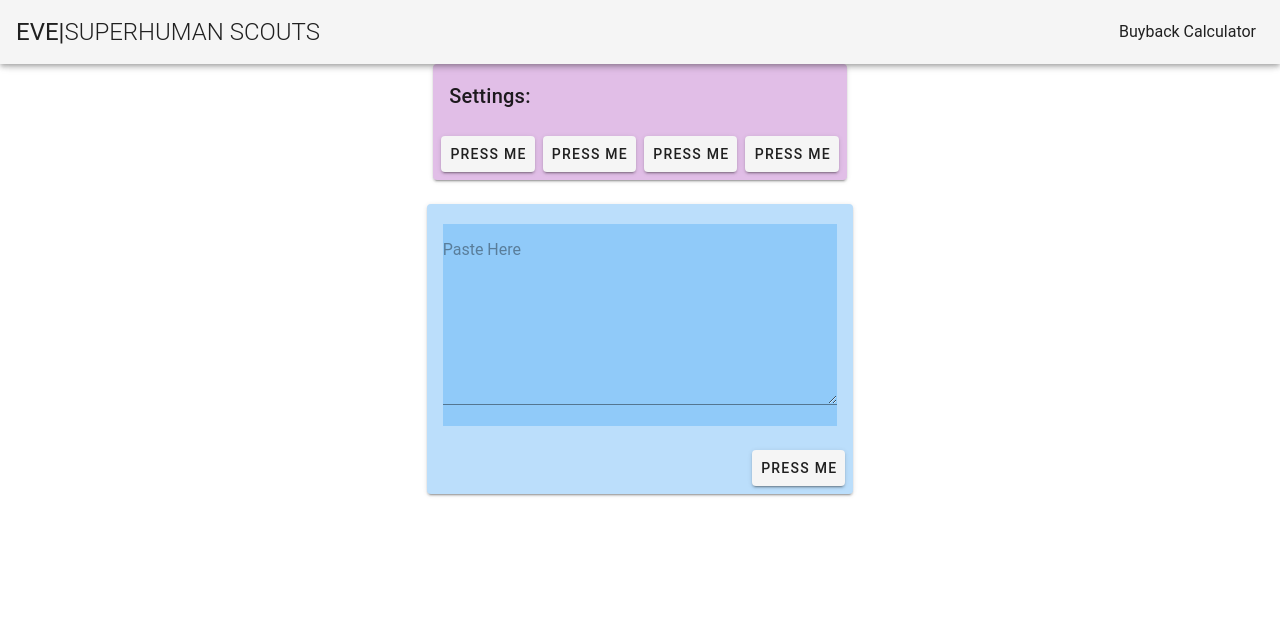
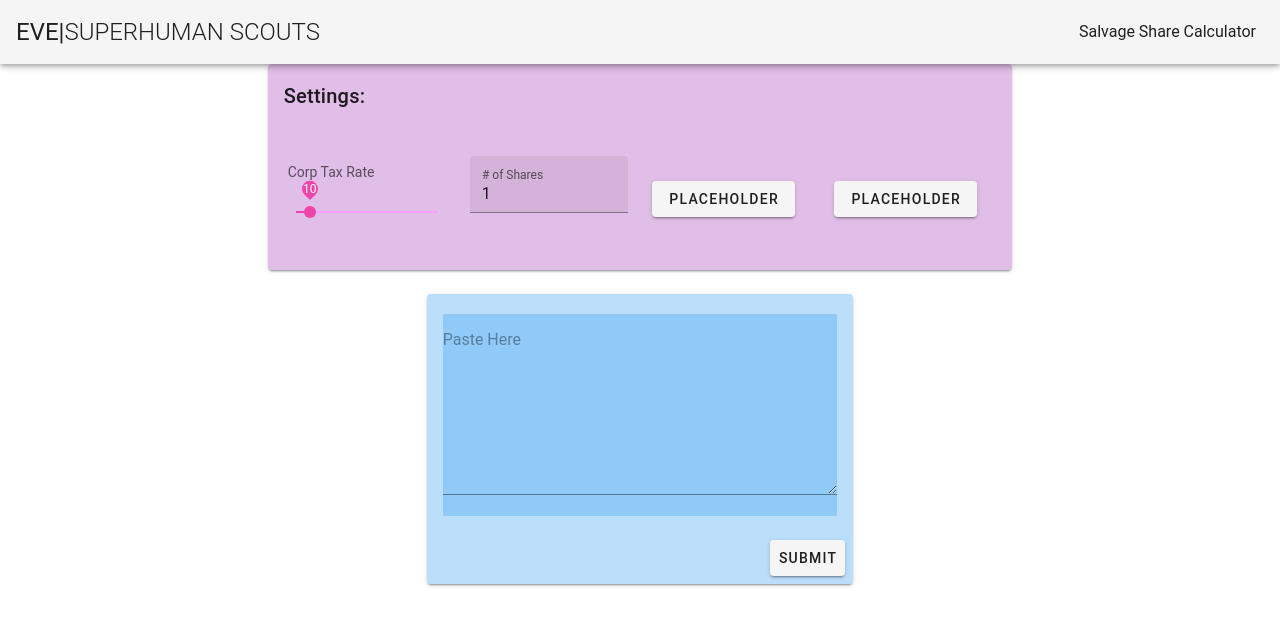
Before and after one commit to karnthis/evecalc, a Vue app: page / in a window 1280 px wide. Shown: the top 626 px of the page. Built offline with nearby package versions, Linux system fonts and the light colour scheme; a small style sheet from the web is missing.

Commit message:
looks like crap but works

```diff
--- a/src/App.vue
+++ b/src/App.vue
@@ -7,7 +7,7 @@
       </v-toolbar-title>
       <v-spacer></v-spacer>
       <!-- <v-btn text href="https://github.com/vuetifyjs/vuetify/releases/latest" target="_blank"> -->
-        <span class="mr-2">Buyback Calculator</span>
+      <span class="mr-2">Salvage Share Calculator</span>
       <!-- </v-btn> -->
     </v-app-bar>
 
@@ -20,10 +20,19 @@
                 <span>Settings:</span>
               </v-card-title>
               <v-card-actions>
-                <v-btn @click="process">press me</v-btn>
-                <v-btn @click="process">press me</v-btn>
-                <v-btn @click="process">press me</v-btn>
-                <v-btn @click="process">press me</v-btn>
+                <v-col cols="3">
+                  <v-subheader class="pl-0">Corp Tax Rate</v-subheader>
+                  <v-slider v-model="slider" :thumb-size="16" thumb-label="always"></v-slider>
+                </v-col>
+                <v-col cols="3">
+                  <v-text-field v-model="shares" label="# of Shares" filled></v-text-field>
+                </v-col>
+                <v-col cols="3">
+                  <v-btn>placeholder</v-btn>
+                </v-col>
+                <v-col cols="3">
+                  <v-btn>placeholder</v-btn>
+                </v-col>
               </v-card-actions>
             </v-card>
           </v-layout>
@@ -43,7 +52,7 @@
                 </v-card-text>
                 <v-card-actions>
                   <v-spacer></v-spacer>
-                  <v-btn @click="process">press me</v-btn>
+                  <v-btn @click="process">Submit</v-btn>
                 </v-card-actions>
               </v-card>
             </v-flex>
@@ -55,7 +64,26 @@
         <v-container fluid fill-height>
           <v-layout align-center justify-center>
             <v-card class="green lighten-4">
-              <v-card-text>{{ returned }}</v-card-text>
+              <v-card-text>
+                <v-row>
+                  <v-col>
+                    <v-list-item>
+                      <v-list-item-title>Total Buy: {{ prettyTotals(returned.src.buy) }}</v-list-item-title>
+                    </v-list-item>
+                    <v-list-item>
+                      <v-list-item-title>Total Sell: {{ prettyTotals(returned.src.sell) }}</v-list-item-title>
+                    </v-list-item>
+                  </v-col>
+                  <v-col>
+                    <v-list-item>
+                      <v-list-item-title>Adjusted Total: {{ prettyTotals(returned.src.buy/safeNumber(slider)) }}</v-list-item-title>
+                    </v-list-item>
+                    <v-list-item>
+                      <v-list-item-title>Per Share: {{ prettyTotals(prettyTotals(returned.src.buy/safeNumber(slider))/safeNumber(shares)) }}</v-list-item-title>
+                    </v-list-item>
+                  </v-col>
+                </v-row>
+              </v-card-text>
             </v-card>
           </v-layout>
         </v-container>
@@ -73,9 +101,19 @@ export default {
     // HelloWorld,
   },
   data: () => ({
-    returned: ""
+    returned: "",
+    slider: 10,
+    shares: 1
   }),
   methods: {
+    safeNumber(num) {
+      return num | 1
+    },
+    prettyTotals(val) {
+      let wrk = val * 100;
+      wrk = Math.round(wrk);
+      return wrk / 100;
+    },
     process() {
       fetch("https://node1.squirrellogic.com/", {
         method: "POST",
```
